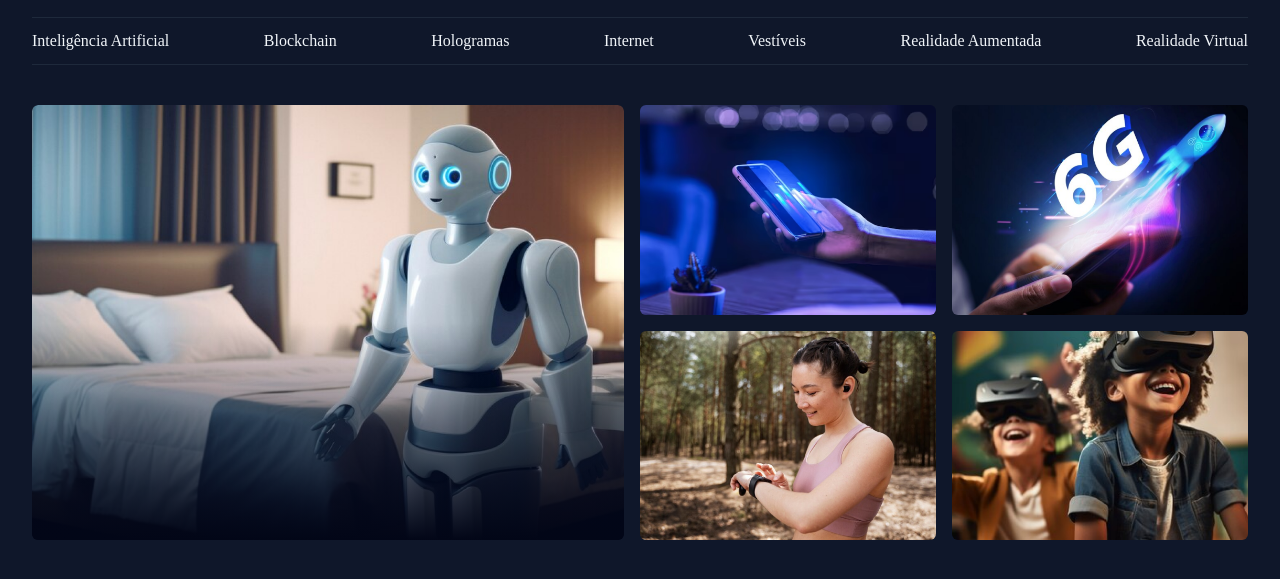
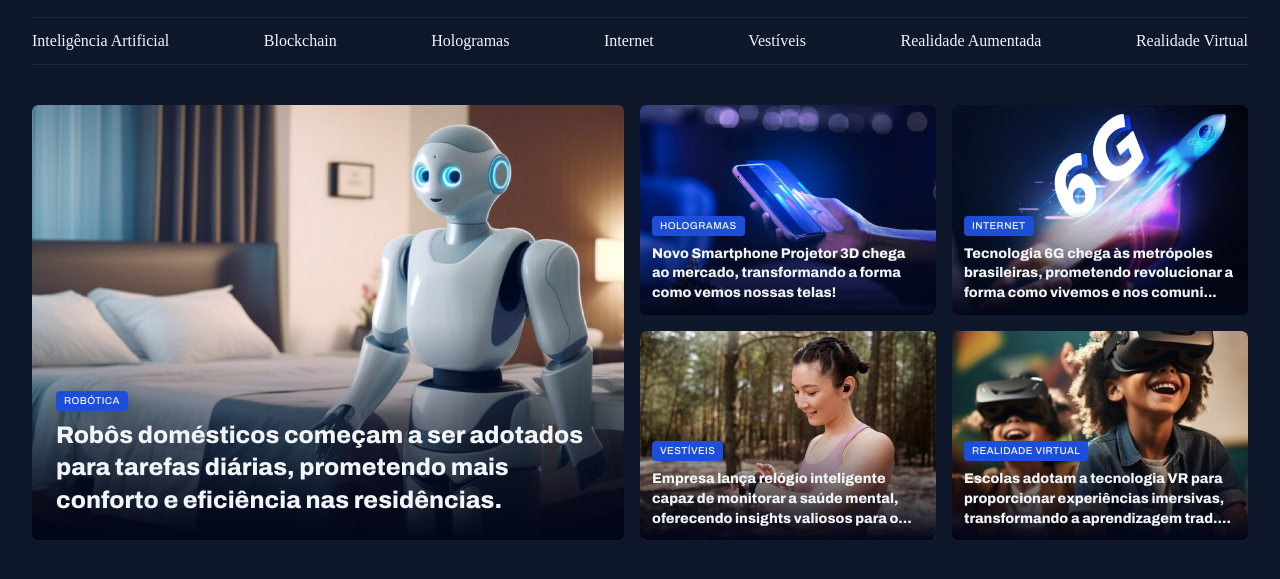
Before and after one commit to kamoura-i/Portal-de-Noticias, a plain HTML site: page index.html in a window 1280 px wide. Shown: the part 35-614 px from the top of the page. Drawn offline with Linux system fonts and the light colour scheme.

Commit message:
Finalizando a seção destaques

```diff
--- a/index.html
+++ b/index.html
@@ -41,23 +41,49 @@
 
   <main class="grid container">
     <section id="featured" class="grid grid-flow-col gap-16">
-      <div class="card">
+      <figure class="card">
         <img src="assets/imagens/Image 01.png" alt="">
-      </div>
+
+        <figcaption>
+          <span class="content-tag">robótica</span>
+          <h2 class="text-2xl">
+            Robôs domésticos começam a ser adotados para tarefas diárias, prometendo mais conforto e eficiência nas residências.
+          </h2>
+        </figcaption>
+      </figure>
 
       <div class="grid grid-cols-2 gap-16">
-        <div>
+        <figure class="card">
           <img src="assets/imagens/Image 02.png" alt="">
-        </div>
-        <div>
+           <figcaption>
+          <span class="content-tag">Hologramas</span>
+          <h2 class="text-lg">
+           Novo Smartphone Projetor 3D chega ao mercado, transformando a forma como vemos nossas telas!
+        </figure class="card">
+
+        <figure class="card">
           <img src="assets/imagens/Image 03.png" alt="">
-        </div>
-        <div>
+           <figcaption>
+          <span class="content-tag">Internet</span>
+          <h2 class="text-lg">
+          Tecnologia 6G chega às metrópoles brasileiras, prometendo revolucionar a forma como vivemos e nos comuni...
+        </figure>
+
+        <figure class="card">
           <img src="assets/imagens/Image 04.png" alt="">
-        </div>
-        <div>
+          <figcaption>
+          <span class="content-tag">Vestíveis</span>
+          <h2 class="text-lg">
+          Empresa lança relógio inteligente capaz de monitorar a saúde mental, oferecendo insights valiosos para o...
+        </figure>
+
+        <figure class="card">
           <img src="assets/imagens/Image 05.png" alt="">
-        </div>
+          <figcaption>
+          <span class="content-tag">Realidade Virtual</span>
+          <h2 class="text-lg">
+          Escolas adotam a tecnologia VR para proporcionar experiências imersivas, transformando a aprendizagem trad....
+        </figure>
       </div>
     </section>
     </main>
--- a/styles/global.css
+++ b/styles/global.css
@@ -18,7 +18,7 @@
   --h3: 800 14px/140% var(--font-family);
   --text-span: 600 14px/145% var(--font-family);
   --text: 400 16px/140% var(--font-family);
-  --text-small: 400 14px/160% var(--font-family);
+  --text-sm: 400 14px/160% var(--font-family);
 }
 
 body{
@@ -52,3 +52,15 @@ margin-inline:auto;
 main{
   margin-top: 40px;
 }
+
+.content-tag{
+  display: inline-block;
+  background-color: var(--brand-color-dark);
+  padding: 4px 8px;
+  border-radius: 4px;
+  font: 500 10px/1.2 var(--font-family);
+  text-transform: uppercase;
+  letter-spacing: 0.04em;
+  color: var(--text-color-primary);
+  box-shadow: 0px 4px 16px rgba(2, 6, 23, 0.251);
+}
--- a/styles/sections.css
+++ b/styles/sections.css
@@ -20,5 +20,20 @@
         #020617
       );
     }
+
+    figcaption{
+      position: absolute;
+      bottom: 0;
+
+      padding: 24px;
+
+      &:has(.text-lg){
+        padding: 12px;
+      }
+
+      h2{
+        margin-top: 8px;
+      }
+    }
   }
 }
--- a/styles/utility-first.css
+++ b/styles/utility-first.css
@@ -12,3 +12,19 @@
 .gap-16{
   gap: 16px;
 }
+
+.text-2xl{
+  font: var(--h1);
+}
+
+.text-xl{
+  font: var(--h2);
+}
+
+.text-lg{
+  font: var(--h3);
+}
+
+.text-sm{
+  font: var(--text-sm);
+}
```
